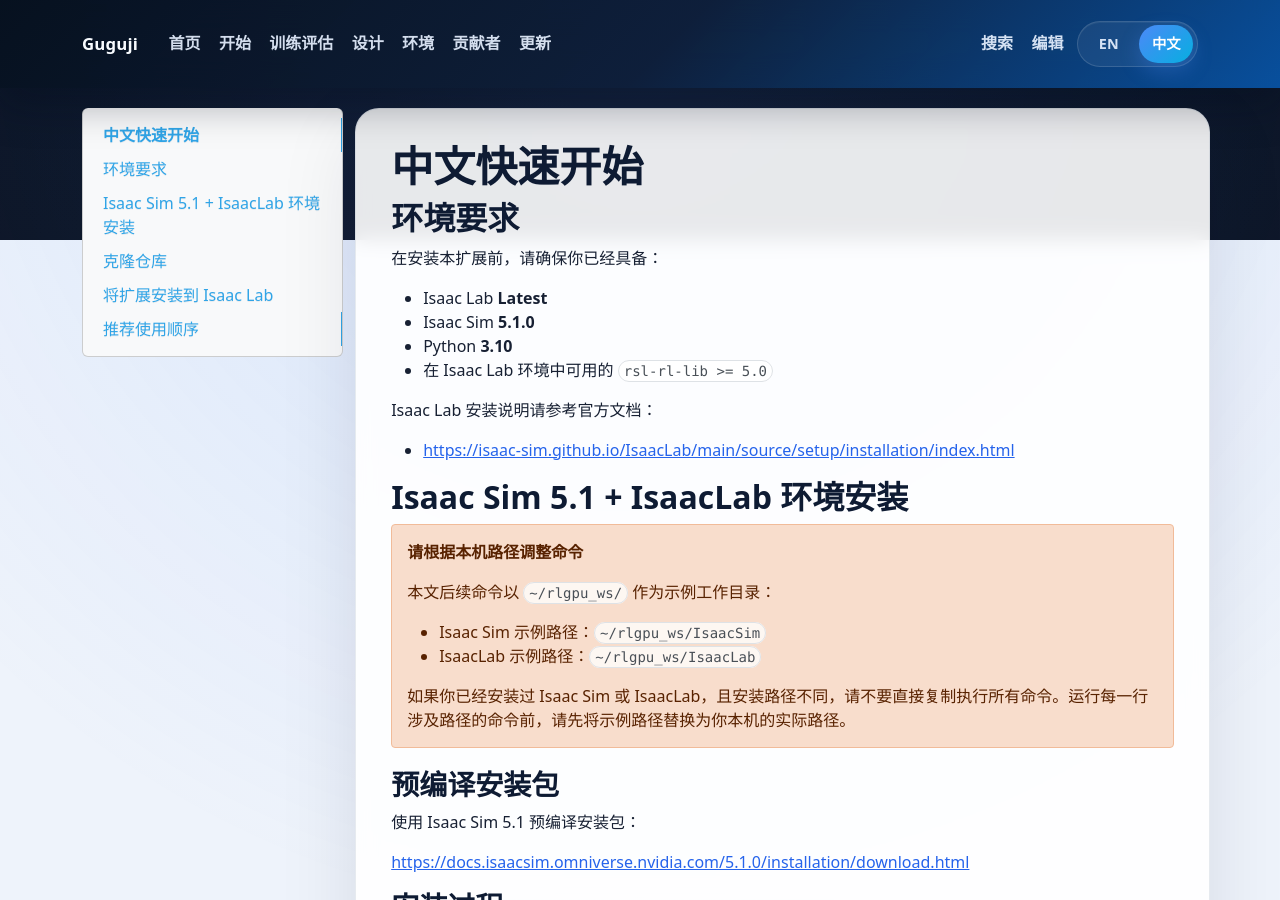
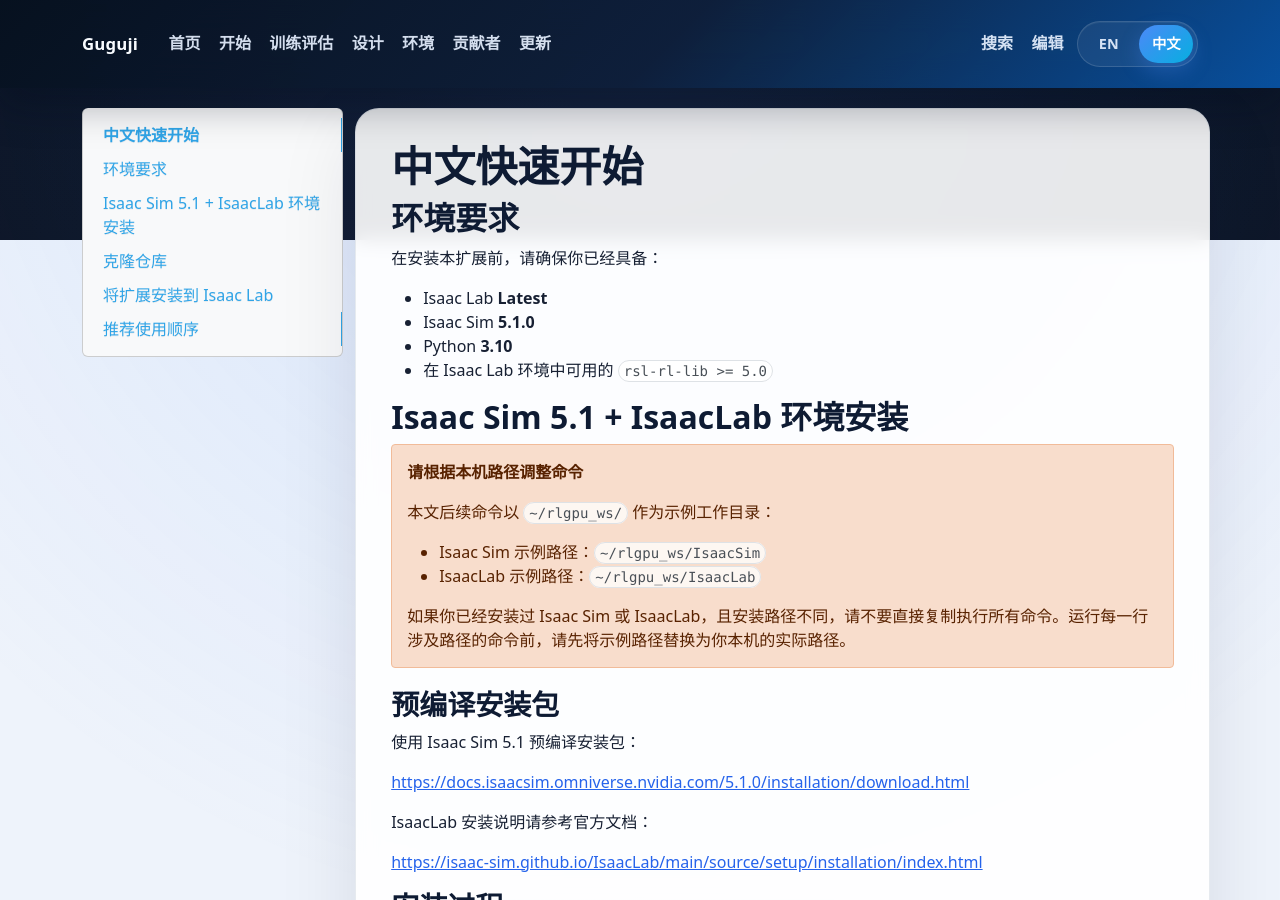
Before and after one commit to osrbot/guguji_isaaclab, an MkDocs documentation site: the page built from docs/zh/getting-started.md, in a window 1280 px wide and 900 px high. Built offline with MkDocs 1.6.1, drawn with Linux system fonts in a browser that asks for light colours; nearby versions of some CDN libraries.

Commit message:
docs: move IsaacLab install link below Isaac Sim download in Chinese guide

```diff
--- a/docs/zh/getting-started.md
+++ b/docs/zh/getting-started.md
@@ -8,10 +8,6 @@
 - Isaac Sim **5.1.0**
 - Python **3.10**
 - 在 Isaac Lab 环境中可用的 `rsl-rl-lib >= 5.0`
-
-Isaac Lab 安装说明请参考官方文档：
-
-- <https://isaac-sim.github.io/IsaacLab/main/source/setup/installation/index.html>
 
 ## Isaac Sim 5.1 + IsaacLab 环境安装
 
@@ -28,6 +24,10 @@
 使用 Isaac Sim 5.1 预编译安装包：
 
 <https://docs.isaacsim.omniverse.nvidia.com/5.1.0/installation/download.html>
+
+IsaacLab 安装说明请参考官方文档：
+
+<https://isaac-sim.github.io/IsaacLab/main/source/setup/installation/index.html>
 
 ### 安装过程
 
```
